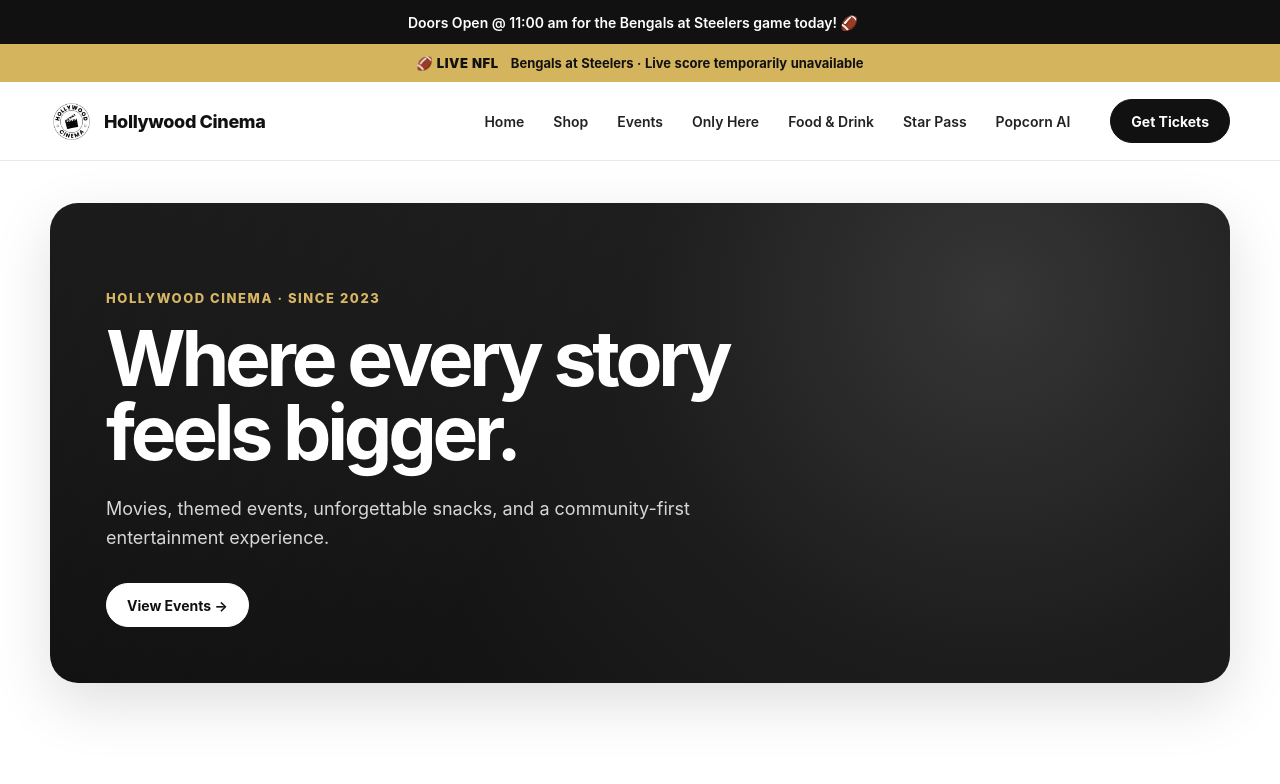
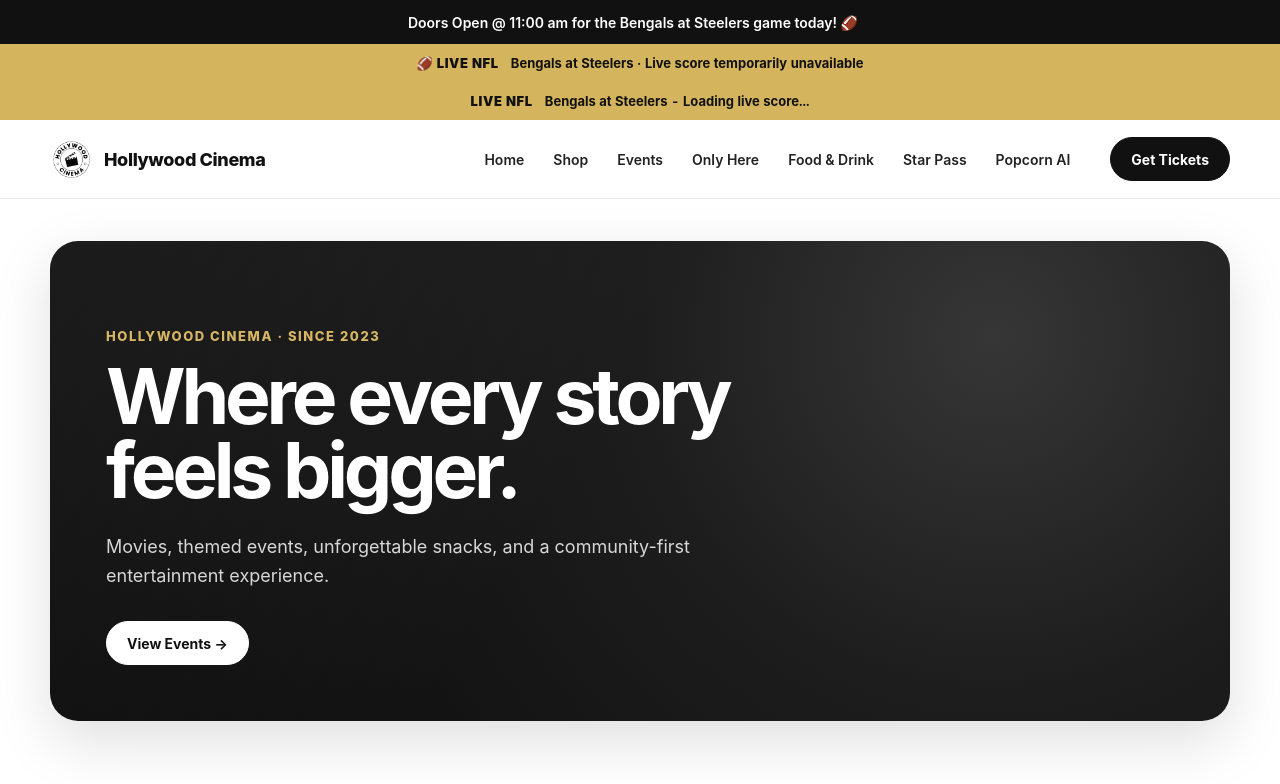
Before and after one commit to dmatalone/websitehc, a plain HTML site: page index.html in a window 1280 px wide. Shown: the top 784 px of the page. Drawn offline with Linux system fonts and the light colour scheme; no server answers.

Commit message:
Add live NFL score strip to homepage

```diff
--- a/index.html
+++ b/index.html
@@ -13,6 +13,7 @@
 </head>
 <body>
 <div class="banner"><div class="banner-inner"><span data-banner-text></span><a data-banner-link href="#"></a></div></div>
+<div class="nfl-live-strip" id="nflLiveStrip"><span class="nfl-live-label">LIVE NFL</span><span class="nfl-live-score" id="nflLiveScore">Bengals at Steelers - Loading live score...</span></div>
 <header class="header"><div class="container nav">
 <a class="brand" href="index.html"><img class="logo-image" src="hollywood-cinema-logo.png" alt="Hollywood Cinema logo"><span>Hollywood Cinema</span></a>
 <nav class="desktop"><a href="index.html">Home</a><a href="shop.html">Shop</a><a href="events.html">Events</a>
```
